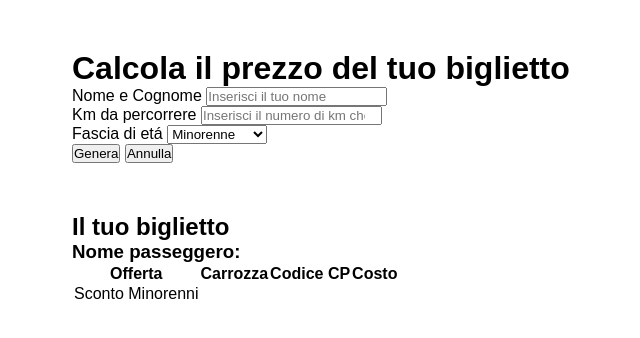
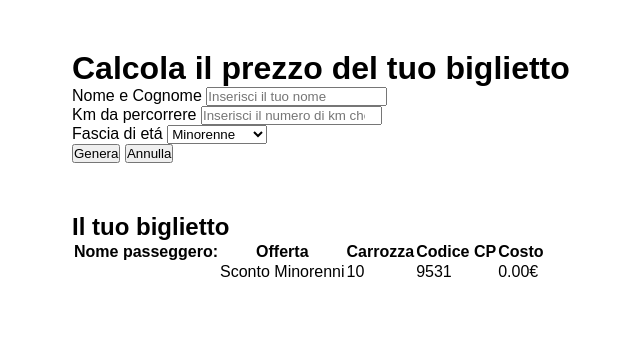
Before and after one commit to matteorascioni/js-biglietto-treno-form, a plain HTML site: page index.html in a window 1280 px wide. Both pictures are taken after a click on the button "Genera". Shown: the whole page, without its empty margins (120-760 px from the left). Drawn offline with Linux system fonts and the light colour scheme.

Commit message:
JS completo

```diff
--- a/index.html
+++ b/index.html
@@ -61,16 +61,11 @@
             <h2 class="title">Il tuo biglietto</h2>
 
             <div class="contenuti">
-               <div class="nome">
-                   <h3>Nome passeggero:
-                       <span id="nome-passeggiero"></span>
-                   </h3>
-               </div>
-
                 <div class="offerta">
                     <table>
                         <thead>
                             <tr>
+                                <th>Nome passeggero:</th>
                                 <th>Offerta</th>
                                 <th>Carrozza</th>
                                 <th>Codice CP</th>
@@ -80,10 +75,13 @@
                         <tbody>
                             <tr>
                                 <td>
-                                   <span id="offerta-applicata"></span>
+                                    <span id="nome-passeggiero"></span>
                                 </td>
                                 <td>
-                                <span id="carrozza'"></span>
+                                    <span id="offerta-eta"></span>
+                                </td>
+                                <td>
+                                    <span id="carrozza"></span>
                                 </td>
                                 <td>
                                     <span id="codice-cp"></span>
@@ -99,7 +97,6 @@
         </section>
     </div>
 
-
     <!-- JS -->
     <script src="./js/main.js"></script>
 </body>
--- a/js/main.js
+++ b/js/main.js
@@ -22,8 +22,8 @@ bottoneGenera.addEventListener('click', function() {
     var fasciaEta = document.getElementById('fascia-eta').value;
 
     // PREZZI BIGLIETTI
-    var prezzoTicket = 0.21;
-    var costoBiglietto = prezzoTicket * kmDaPercorrere;
+    var prezzoKm = 0.21;
+    var costoBiglietto = prezzoKm * kmDaPercorrere;
     var offerta = 'Biglietto Standard';
 
     // SCONTO TICKET
@@ -42,10 +42,10 @@ bottoneGenera.addEventListener('click', function() {
     costoBiglietto = costoBiglietto.toFixed(2) + '€';
 
     var numCarrozza = Math.floor( Math.random() * 10 ) + 1;
-    var numCp = Math.floor( Math.random() *  (10000 - 90000) ) + 9000;
+    var numCp = Math.floor( Math.random() *  (10000 - 9000) ) + 9000;
 
     document.getElementById('nome-passeggiero').innerHTML = nome;
-    document.getElementById('offerta-applicata').innerHTML = offerta;
+    document.getElementById('offerta-eta').innerHTML = offerta;
     document.getElementById('carrozza').innerHTML = numCarrozza;
     document.getElementById('codice-cp').innerHTML = numCp;
     document.getElementById('costo').innerHTML = costoBiglietto;
```
Lines whose indentation alone changed are shown as unchanged.
